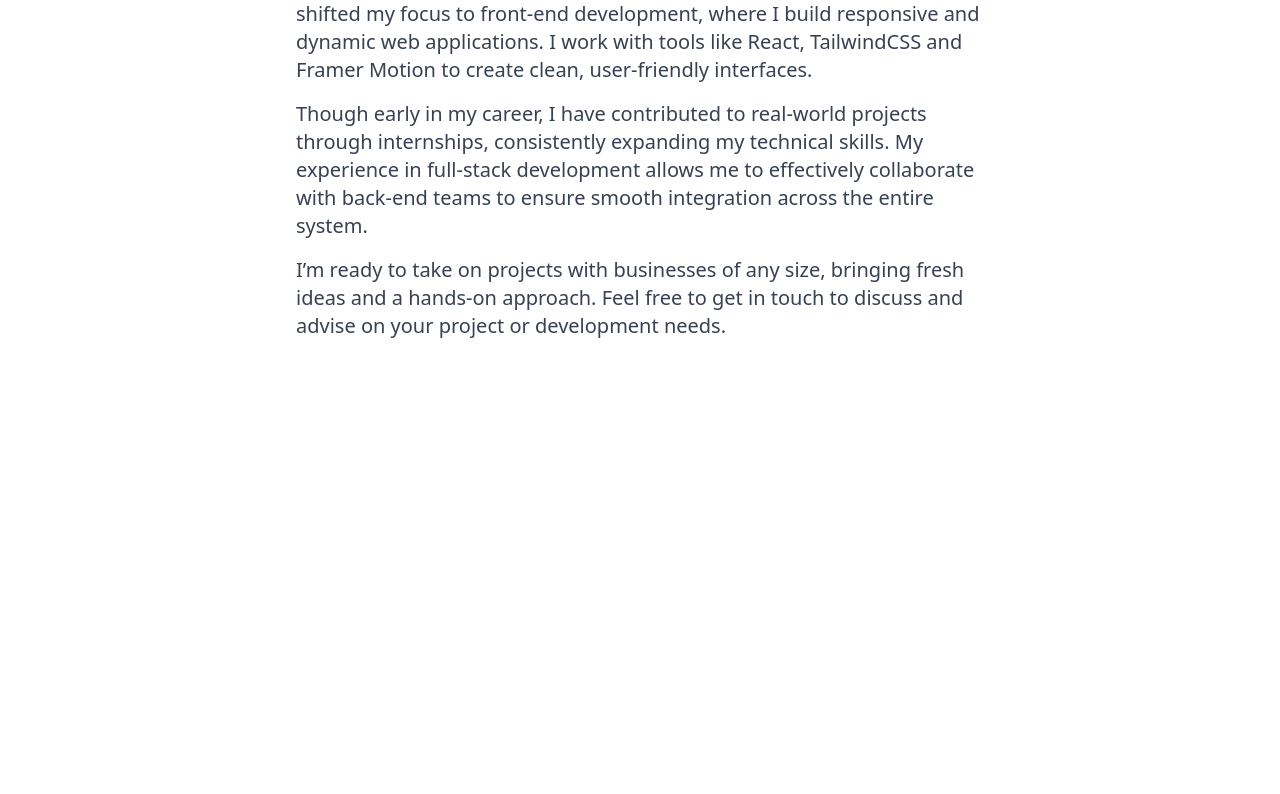
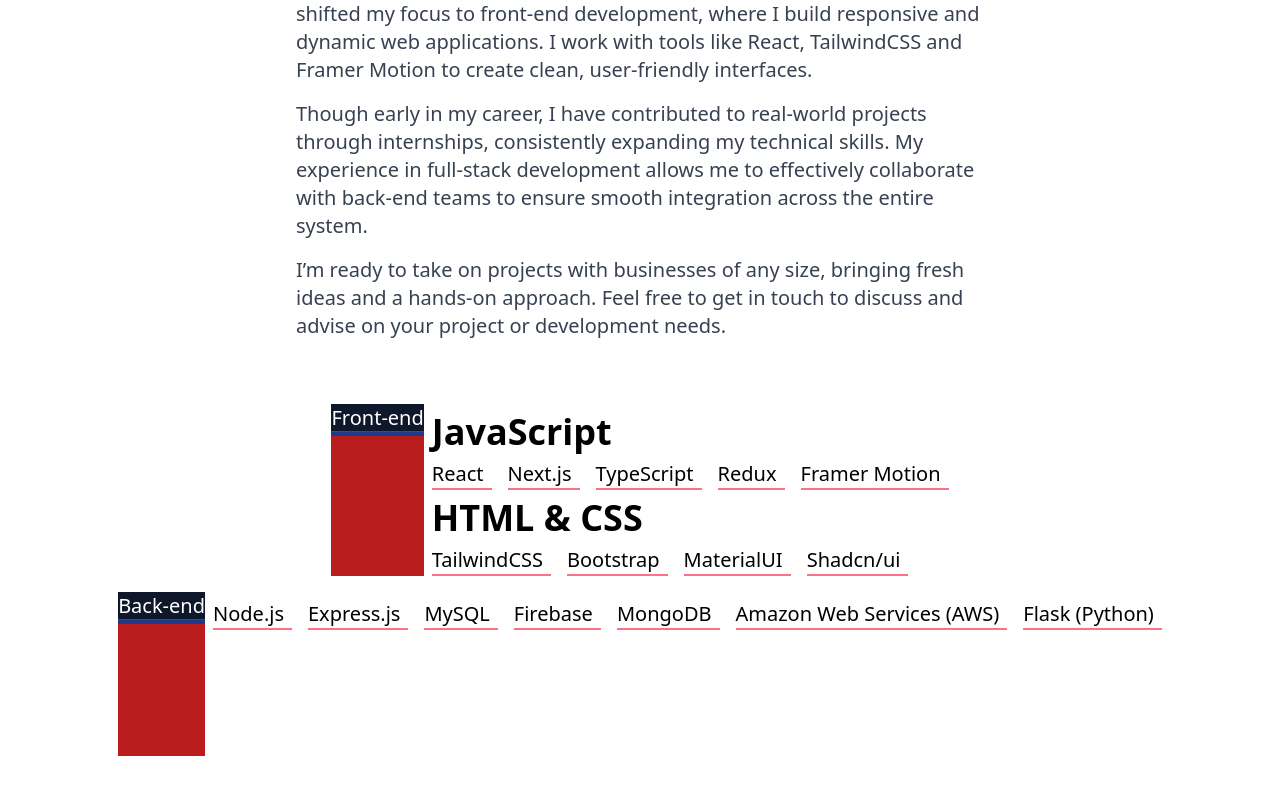
Before and after one commit to deveshcse/portfolio, a React (Vite) app: page / in a window 1280 px wide. Shown: the part 934-1728 px from the top of the page. Before the commit the page ends 1330 px from the top, so only its background shows below. Built offline with nearby package versions, Linux system fonts and the light colour scheme.

Commit message:
adding skills

```diff
--- a/src/components/Body.jsx
+++ b/src/components/Body.jsx
@@ -1,12 +1,14 @@
 import Home from "./Home";
 import Header from "./Header";
 import About from "./About";
+import Skills from "./Skills";
 const Body = () => {
   return (
     <div className="">
       <Header />
       <Home />
       <About />
+      <Skills />
     </div>
   );
 };
--- a/src/components/Skills.jsx
+++ b/src/components/Skills.jsx
@@ -1,9 +1,78 @@
-import React from 'react'
-
 const Skills = () => {
   return (
-    <div>Skills</div>
-  )
-}
+    <div>
+      <div className="m-2 p-2 grid grid-rows-3 gap-2">
+        <div className="row-span-1 gap-2 md:flex justify-center ">
+          <div className=" bg-red-700 inline-block ">
+            <span className="text-xl bg-slate-900 font-medium  text-white">
+              Front-end
+            </span>
+            <div className="h-1 bg-blue-900"></div>
+          </div>
+          <div className="">
+            <h2 className="text-4xl font-semibold my-2">JavaScript</h2>
+            <div className="text-xl font-medium flex flex-wrap gap-4">
+              <span className=" pr-2 border-b-2 border-rose-400">React</span>
+              <span className="pr-2 border-b-2 border-rose-400">Next.js</span>
+              <span className="pr-2 border-b-2 border-rose-400">
+                TypeScript
+              </span>
+              <span className="pr-2 border-b-2 border-rose-400">Redux</span>
+              <span className="pr-2 border-b-2 border-rose-400">
+                Framer Motion
+              </span>
+            </div>
 
-export default Skills
+            <h2 className="text-4xl font-semibold my-2">HTML & CSS </h2>
+            <div className="text-xl font-medium flex flex-wrap gap-4">
+              <span className="pr-2 border-b-2 border-rose-400">
+                TailwindCSS
+              </span>
+              <span className="pr-2 border-b-2 border-rose-400">Bootstrap</span>
+              <span className="pr-2 border-b-2 border-rose-400">
+                MaterialUI
+              </span>
+              <span className="pr-2 border-b-2 border-rose-400">Shadcn/ui</span>
+            </div>
+          </div>
+        </div>
+        <div className="mt-2 row-span-1 gap-2 md:flex justify-center ">
+          <div className=" bg-red-700 inline-block ">
+            <span className="text-xl bg-slate-900 font-medium  text-white">
+              Back-end
+            </span>
+            <div className="h-1 bg-blue-900"></div>
+          </div>
+          <div className="">
+            <div className="mt-2 text-xl font-medium flex flex-wrap gap-4">
+              <span className=" pr-2 border-b-2 border-rose-400">Node.js</span>
+              <span className="pr-2 border-b-2 border-rose-400">Express.js</span>
+              <span className="pr-2 border-b-2 border-rose-400">
+                MySQL
+              </span>
+              <span className="pr-2 border-b-2 border-rose-400">Firebase</span>
+              <span className="pr-2 border-b-2 border-rose-400">
+                MongoDB
+              </span>
+
+              <span className="pr-2 border-b-2 border-rose-400">
+                Amazon Web Services (AWS)
+              </span>
+              <span className="pr-2 border-b-2 border-rose-400">Flask (Python)</span>
+
+            </div>
+
+
+
+
+          </div>
+        </div>
+
+
+
+      </div>
+    </div>
+  );
+};
+
+export default Skills;
```
